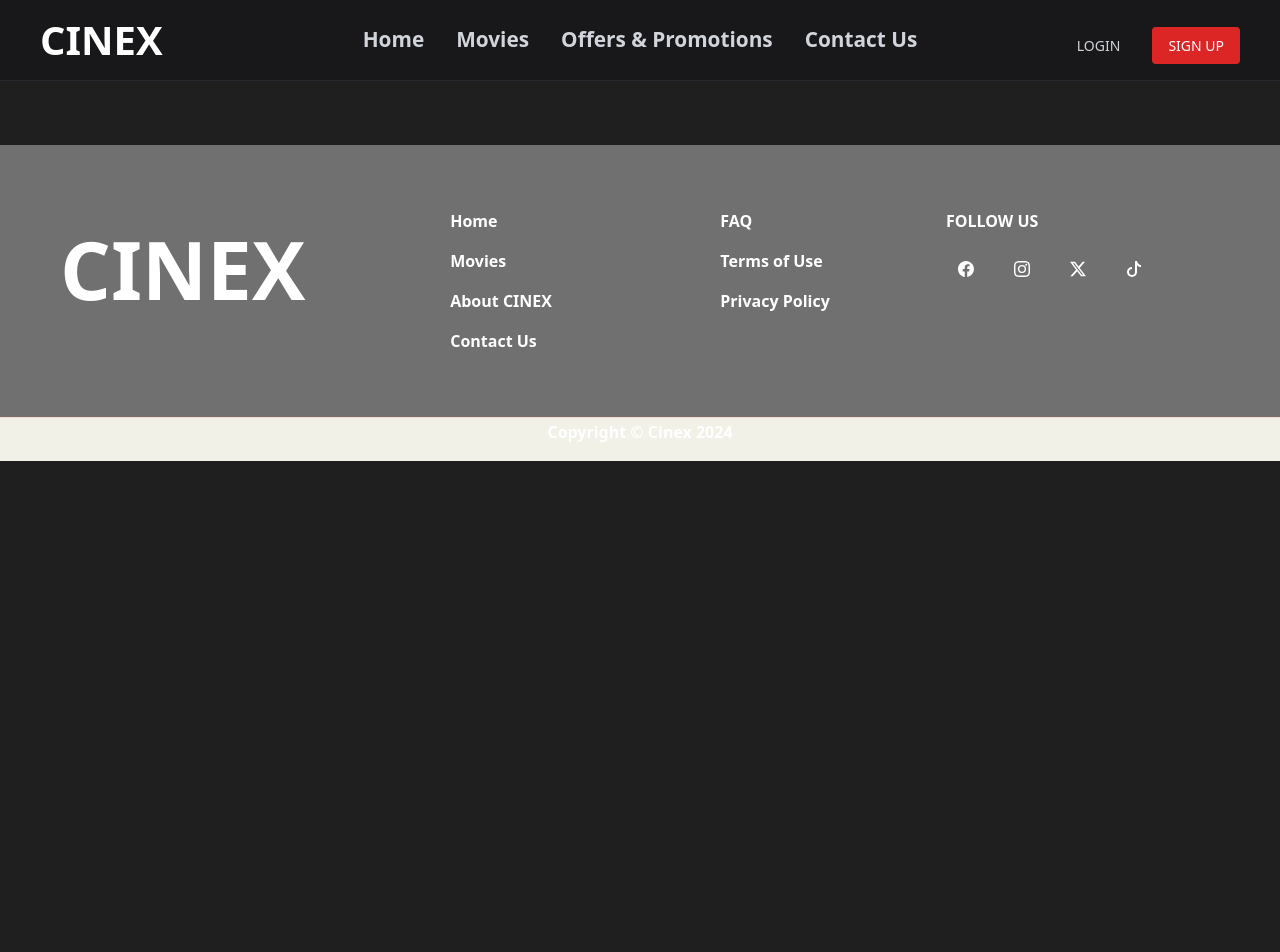
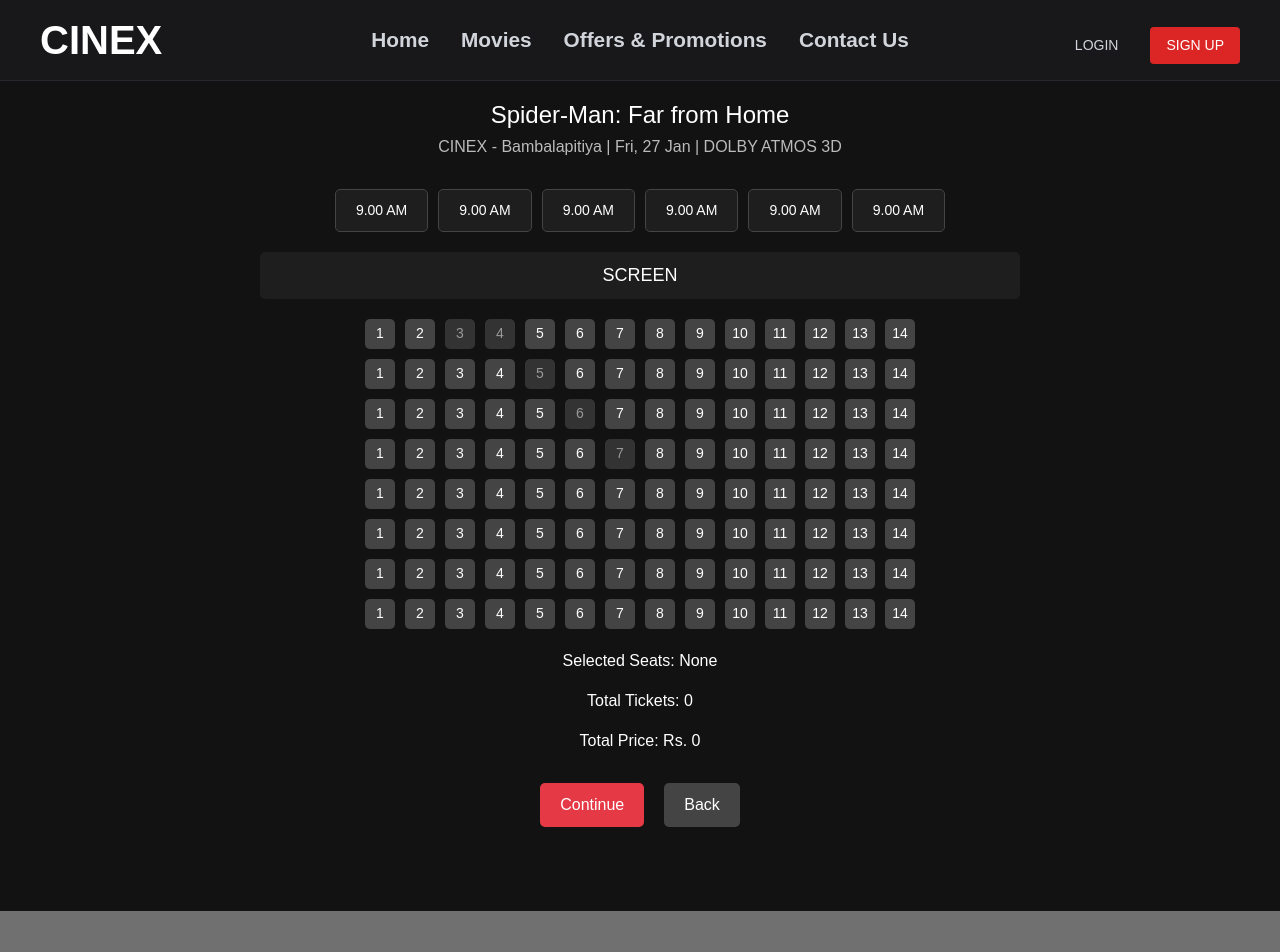
Before and after one commit to ravishka1325/main, a React (Vite) app: page /SeatSelection in a window 1280 px wide. Shown: the top 952 px of the page. Before the commit the page ends 800 px from the top, so only its background shows below. Built offline with nearby package versions, Linux system fonts and the light colour scheme.

Commit message:
added seat selection logic

```diff
--- a/src/App.jsx
+++ b/src/App.jsx
@@ -6,6 +6,7 @@
 import Footer from './components/Footer/Footer';
 import RegistrationForm from './components/RegistrationForm/RegistrationForm';
 import Moviepage from './Pages/MoviePage';
+import SeatSelection from './components/MovieSelectionPage/SeatSelection';
 
 
 const App = () => {
@@ -19,6 +20,7 @@
             <Route path="/booking" element={<MovieBooking />} /> {/* Add this route */}
             <Route path="/RegistrationForm" element={<RegistrationForm />} />
             <Route path="/Moviepage" element={<Moviepage />} />
+            <Route path="/SeatSelection" element={<SeatSelection/>}/>
           </Routes>
           <Footer/>
         </div>
--- a/src/components/Jayshowtimes/ShowtimeSelector.jsx
+++ b/src/components/Jayshowtimes/ShowtimeSelector.jsx
@@ -1,4 +1,5 @@
-import React, { useState } from 'react';
+import React, { useState, useEffect } from 'react';
+import { useNavigate } from 'react-router-dom';
 import './ShowtimeSelector.css';
 
 const dates = [
@@ -33,6 +34,14 @@
 const ShowtimeSelector = () => {
   const [selectedDate, setSelectedDate] = useState(1);
   const [selectedTime, setSelectedTime] = useState(null);
+  const navigate = useNavigate();
+
+  useEffect(() => {
+    if (selectedDate && selectedTime) {
+      // Navigate to the movie selection page with query parameters
+      navigate(`/SeatSelection`);
+    }
+  }, [selectedDate, selectedTime, navigate]);
 
   return (
     <div className="showtime-selector">
--- /dev/null
+++ b/src/components/MovieSelectionPage/SeatSelection.jsx
@@ -0,0 +1,88 @@
+import React, { useState, useMemo } from "react";
+import "../../css/SeatSelection.css";
+
+const SeatSelection = () => {
+  const [selectedSeats, setSelectedSeats] = useState([]);
+
+  const rows = useMemo(() => ["H", "G", "F", "E", "D", "C", "B", "A"], []);
+  const columns = useMemo(() => Array.from({ length: 14 }, (_, i) => i + 1), []);
+
+  const bookedSeats = useMemo(() => ["H3", "H4", "G5", "F6", "E7"], []); // Example booked seats
+  const ticketPrice = 1000; // Assume ticket price is Rs. 1000
+
+  const toggleSeatSelection = (seat) => {
+    setSelectedSeats((prev) =>
+      prev.includes(seat)
+        ? prev.filter((s) => s !== seat)
+        : [...prev, seat]
+    );
+  };
+
+  const isSeatBooked = (seat) => bookedSeats.includes(seat);
+
+  const calculatePrice = useMemo(() => selectedSeats.length * ticketPrice, [selectedSeats, ticketPrice]);
+
+  const handleSeatClick = (seat) => {
+    if (!isSeatBooked(seat)) {
+      toggleSeatSelection(seat);
+    }
+  };
+
+  return (
+    <div className="seat-selection">
+      <div className="header">
+        <h1>Spider-Man: Far from Home</h1>
+        <p>CINEX - Bambalapitiya | Fri, 27 Jan | DOLBY ATMOS 3D</p>
+      </div>
+
+      <div className="showtimes">
+        <button>9.00 AM</button>
+        <button>9.00 AM</button>
+        <button>9.00 AM</button>
+        <button>9.00 AM</button>
+        <button>9.00 AM</button>
+        <button>9.00 AM</button>
+      </div>
+
+      <div className="screen">SCREEN</div>
+
+      <div className="seating">
+        {rows.map((row) => (
+          <div key={row} className="row">
+            {columns.map((col) => {
+              const seat = `${row}${col}`;
+              return (
+                <div
+                  key={seat}
+                  className={`seat ${
+                    isSeatBooked(seat)
+                      ? "booked"
+                      : selectedSeats.includes(seat)
+                      ? "selected"
+                      : "available"
+                  }`}
+                  onClick={() => handleSeatClick(seat)}
+                >
+                  {col}
+                </div>
+              );
+            })}
+          </div>
+        ))}
+      </div>
+
+      <div className="summary">
+        <p>Selected Seats: {selectedSeats.join(", ") || "None"}</p>
+        <p>Total Tickets: {selectedSeats.length}</p>
+        <p>Total Price: Rs. {calculatePrice}</p>
+      </div>
+
+      <div className="actions">
+        <button className="continue">Continue</button>
+        <button className="back">Back</button>
+      </div>
+    </div>
+  );
+};
+
+export default SeatSelection;
--- /dev/null
+++ b/src/css/SeatSelection.css
@@ -0,0 +1,139 @@
+body {
+    font-family: Arial, sans-serif;
+    margin: 0;
+    padding: 0;
+    background-color: #121212;
+    color: #ffffff;
+  }
+
+  .seat-selection {
+    max-width: 800px;
+    margin: 0 auto;
+    padding: 20px;
+  }
+
+  .header {
+    text-align: center;
+    margin-bottom: 20px;
+  }
+
+  .header h1 {
+    font-size: 24px;
+    margin: 0;
+  }
+
+  .header p {
+    font-size: 16px;
+    margin: 5px 0;
+    color: #bbbbbb;
+  }
+
+  .showtimes {
+    display: flex;
+    justify-content: center;
+    gap: 10px;
+    margin-bottom: 20px;
+  }
+
+  .showtimes button {
+    padding: 10px 20px;
+    background-color: #1e1e1e;
+    border: 1px solid #444;
+    color: #fff;
+    cursor: pointer;
+    border-radius: 5px;
+  }
+
+  .showtimes button:hover {
+    background-color: #444;
+  }
+
+  .screen {
+    text-align: center;
+    margin: 20px 0;
+    font-size: 18px;
+    padding: 10px;
+    background-color: #1e1e1e;
+    border-radius: 5px;
+  }
+
+  .seating {
+    display: grid;
+    gap: 10px;
+    justify-content: center;
+  }
+
+  .row {
+    display: flex;
+    gap: 10px;
+    justify-content: center;
+  }
+
+  .seat {
+    width: 30px;
+    height: 30px;
+    display: flex;
+    justify-content: center;
+    align-items: center;
+    font-size: 14px;
+    border-radius: 5px;
+    cursor: pointer;
+  }
+
+  .available {
+    background-color: #444;
+  }
+
+  .available:hover {
+    background-color: #666;
+  }
+
+  .selected {
+    background-color: #e63946;
+    color: #fff;
+  }
+
+  .booked {
+    background-color: #333;
+    color: #999;
+    cursor: not-allowed;
+  }
+
+  .summary {
+    margin: 20px 0;
+    text-align: center;
+    font-size: 16px;
+  }
+
+  .actions {
+    display: flex;
+    justify-content: center;
+    gap: 20px;
+    margin-top: 20px;
+  }
+
+  .actions button {
+    padding: 10px 20px;
+    border: none;
+    border-radius: 5px;
+    cursor: pointer;
+    font-size: 16px;
+  }
+
+  .actions .continue {
+    background-color: #e63946;
+    color: #fff;
+  }
+
+  .actions .continue:hover {
+    background-color: #d32f2f;
+  }
+
+  .actions .back {
+    background-color: #444;
+    color: #fff;
+  }
+
+  .actions .back:hover {
+    background-color: #666;
+  }
```
